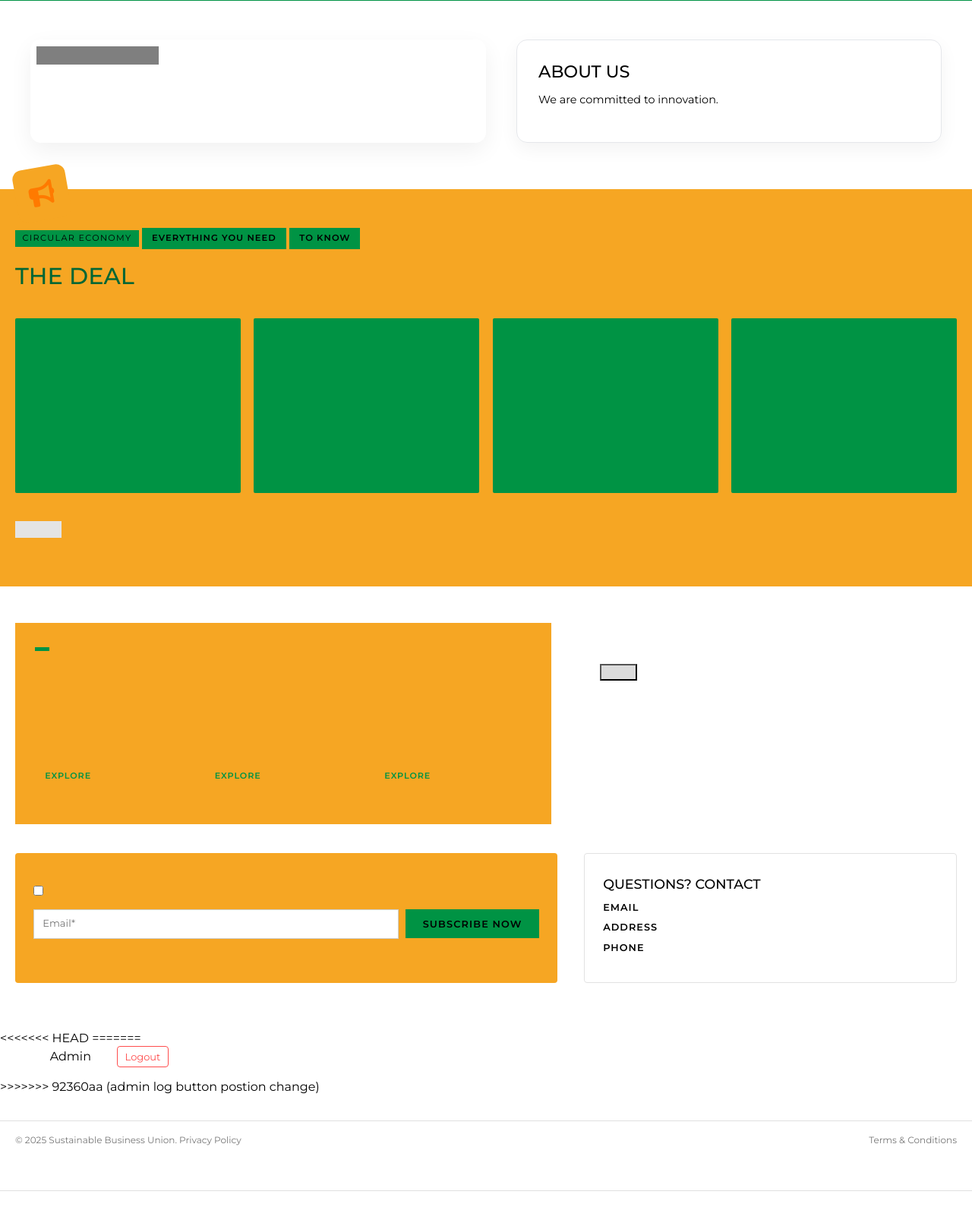
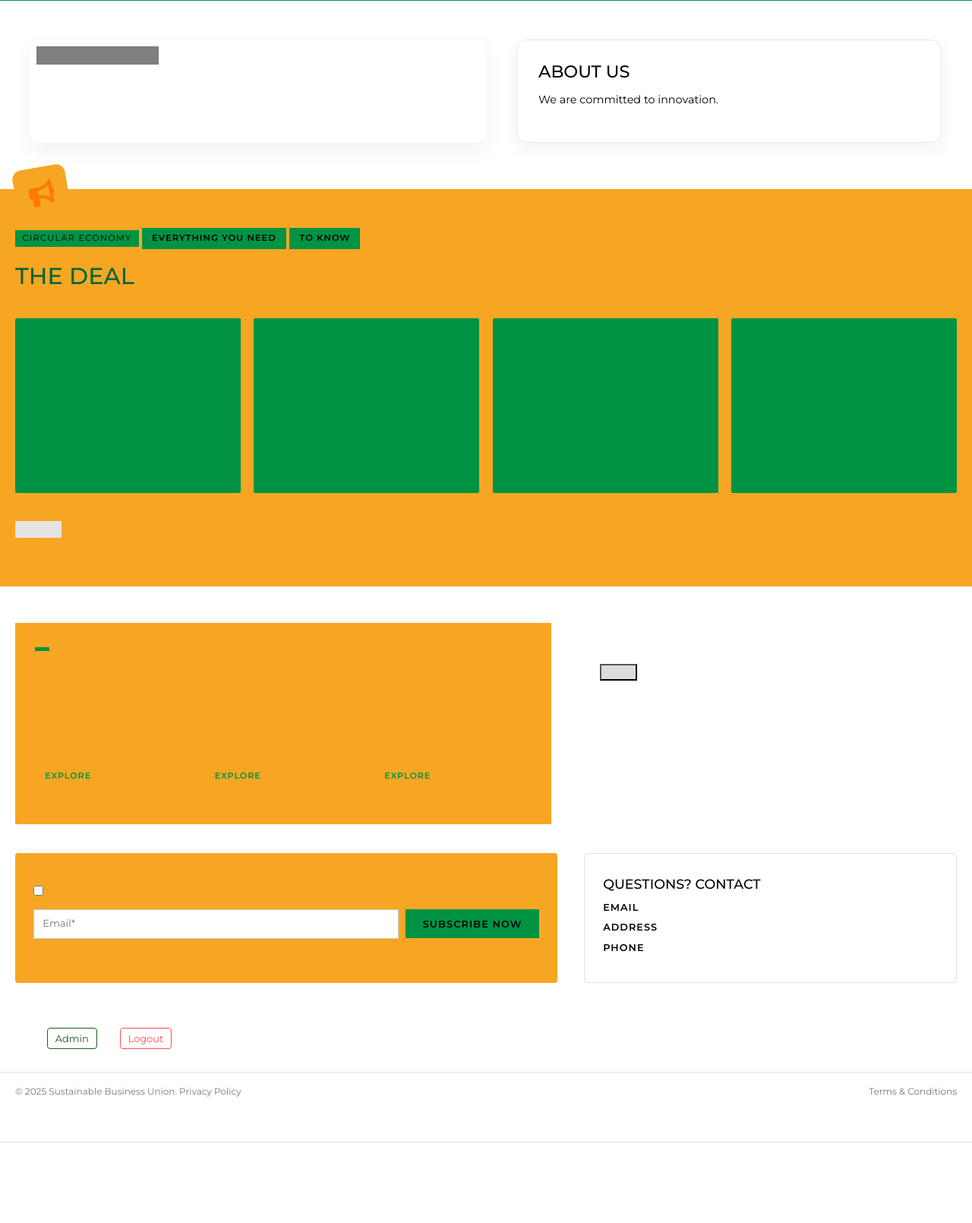
Before and after one commit to techlivewire/production, a Node server app: page / in a window 1280 px wide. Shown: the part 1758-3368 px from the top of the page at 76% size. After the commit the page ends 3262 px from the top, so only its background shows below. Run offline with Node 20, Linux system fonts and the light colour scheme; the visitor is signed in with stand-in values (Sample User, id 1); data comes from the database, SQL or seed files in the repository; data that the repository does not hold is empty; some libraries are stand-ins or nearby versions.

Commit message:
resolved admin log conflicts

```diff
--- a/public/css/SBU.css
+++ b/public/css/SBU.css
@@ -239,8 +239,7 @@ a {
   background-color: #ffb8b8;
   color: black;
 }
-<<<<<<< HEAD
-=======
+
 .admin{
   text-decoration: none;
   font-size: 13px;
@@ -254,7 +253,7 @@ a {
   background-color: #579f15;
   color: black;
 }
->>>>>>> 92360aa (admin log button postion change)
+
 
 .signupLogin {
   text-decoration: none;
--- a/views/index.ejs
+++ b/views/index.ejs
@@ -68,23 +68,20 @@
       <a href="/elibrary">eLibrary</a>
       <li><a href="/contact">Contact</a></li>
       <% if (userRole === "admin") { %>
-<<<<<<< HEAD
-  <li> <a href="/admin">Admin</a> </li>
-=======
+
+
   <!-- <li> <a href="/admin">Admin</a> </li> -->
->>>>>>> 92360aa (admin log button postion change)
+
 <% } %>
     </ul>
 
 
     <% if (currentUser) { %>
-<<<<<<< HEAD
-  <span>👤 <%= currentUserName %></span>
-  <a href="/logout" class = "logout">Logout</a>
-=======
+
+
   <!-- <span>👤 <%= currentUserName %></span> -->
   <!-- <a href="/logout" class = "logout">Logout</a> -->
->>>>>>> 92360aa (admin log button postion change)
+
 <% } else { %>
   <a href="/signup" class = "signupLogin" >Register</a>
 <% } %>
@@ -462,14 +459,12 @@
         </div>
       </section>
 
-<<<<<<< HEAD
 
-=======
 <ul style="list-style-type: none; display: flex; justify-content: space-evenly; width: 20vw">
   <li> <a href="/admin" class="admin">Admin</a> </li>
   <li><a href="/logout" class = "logout">Logout</a></li>
 </ul>
->>>>>>> 92360aa (admin log button postion change)
+
       <footer>
         <div class="wrapper">
           <span>
```
